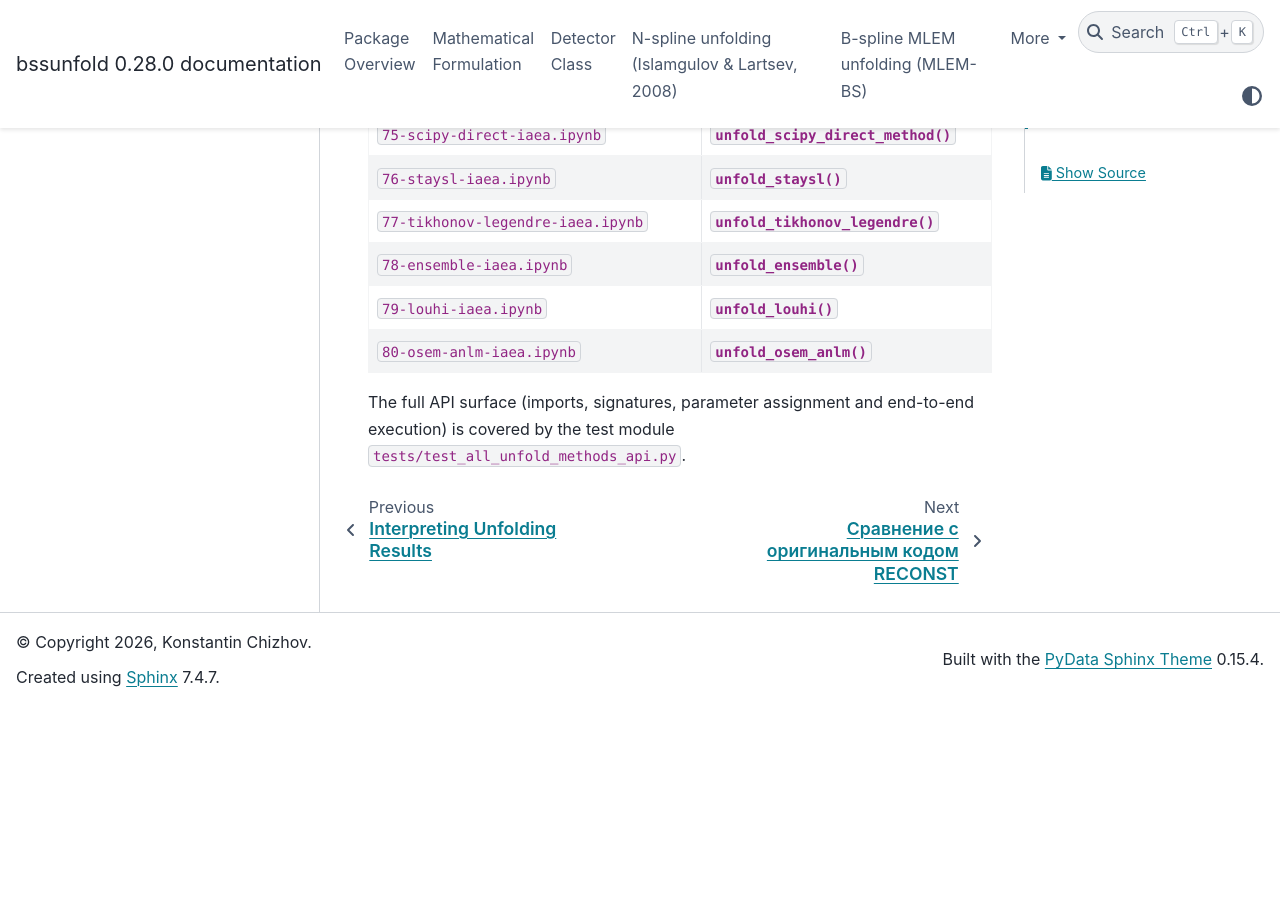
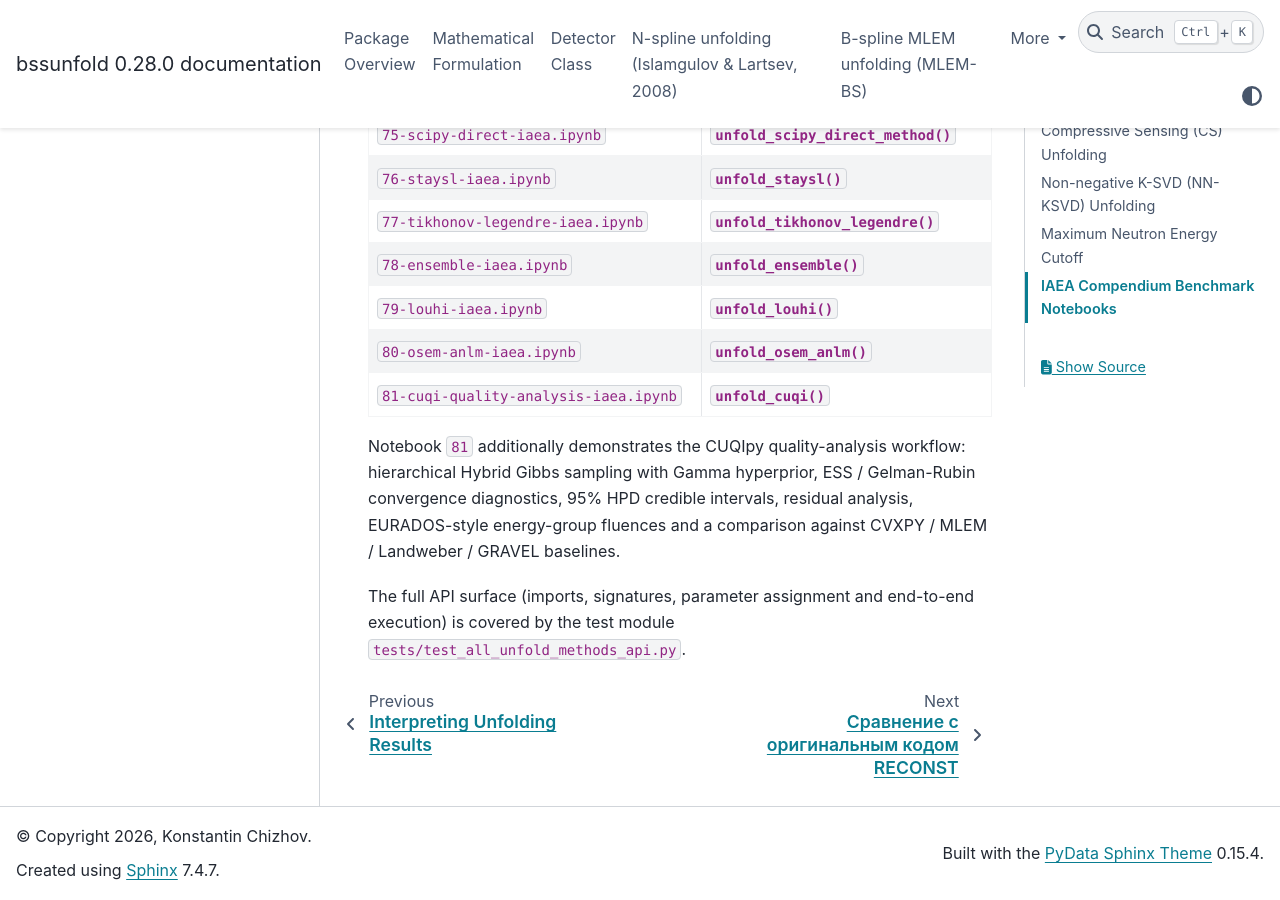
Before and after one commit to Radiationsafety/bssunfold, a Sphinx documentation site: the page built from docs/examples.rst, in a window 1280 px wide and 900 px high, scrolled down 8297 px. Built offline with Sphinx 7.4.7 and the PyData theme 0.15.4, drawn with Linux system fonts in a browser that asks for light colours; before the commit the page ends 9003 px from its top, so only the background shows below that; some of the changed text lies outside the part shown.

Commit message:
feat: CUQIpy quality-analysis example notebook (81-cuqi-quality-analysis-iaea)
Fixes the hanging cuqi quality-analysis notebook and adds it as example 81:
- cell 7: build the response matrix from detector.sensitivities
  (Detector has no response_matrix attribute -> AttributeError)
- cell 11: replace the unstable/heavy gibbs_nuts config (3000+1500 x 2
  chains of NUTS ~ tens of minutes, diverging fixed step size) with the
  hierarchical Hybrid Gibbs PCN sampler (4000+2000 x 2 chains, ~15 s)
  and a data-driven flat prior center x0 = sum(b)/sum(A)
- cell 13: robust ESS printing (cuqi compute_ess fallback -> NaN)
- cell 17: drop unsupported compare_spectra(labels=...) kwarg
- cell 24: dynamic 2x3 subplot grid (5 methods no longer IndexError)
Verified headless: 0 errors, r=0.889 / cos=0.905 vs the AmBe reference.

- tests/test_all_unfold_methods_api.py: register notebook 81 (skipped
  when the optional cuqi backend is missing)
- docs/examples.rst, README, CHANGELOG: notebook 81, 82 notebooks total
- .gitignore: exclude graphify-out/

```diff
--- a/docs/examples.rst
+++ b/docs/examples.rst
@@ -371,8 +371,9 @@ Each notebook follows the same template:
    ``comprehensive_score`` for each.
 
 Notebooks for the 23 methods that previously lacked a dedicated
-example (files ``56-…`` through ``78-…`` in ``examples/``), plus the
-LOUHI78 (``79-…``) and OSEM-ANLM (``80-…``) notebooks:
+example (files ``56-…`` through ``78-…`` in ``examples/``), the
+LOUHI78 (``79-…``) and OSEM-ANLM (``80-…``) benchmark notebooks, and
+the CUQIpy quality-analysis notebook (``81-…``):
 
 ==============================================================  ============================
 Notebook                                                         Method
@@ -402,7 +403,14 @@ Notebook                                                         Method
 ``78-ensemble-iaea.ipynb``                                      :meth:`~bssunfold.Detector.unfold_ensemble`
 ``79-louhi-iaea.ipynb``                                         :meth:`~bssunfold.Detector.unfold_louhi`
 ``80-osem-anlm-iaea.ipynb``                                     :meth:`~bssunfold.Detector.unfold_osem_anlm`
+``81-cuqi-quality-analysis-iaea.ipynb``                         :meth:`~bssunfold.Detector.unfold_cuqi`
 ==============================================================  ============================
+
+Notebook ``81`` additionally demonstrates the CUQIpy quality-analysis
+workflow: hierarchical Hybrid Gibbs sampling with Gamma hyperprior,
+ESS / Gelman-Rubin convergence diagnostics, 95% HPD credible intervals,
+residual analysis, EURADOS-style energy-group fluences and a comparison
+against CVXPY / MLEM / Landweber / GRAVEL baselines.
 
 The full API surface (imports, signatures, parameter assignment and
 end-to-end execution) is covered by the test module
```
Also changed, not shown: CHANGELOG.md (+6 -0 lines), README.md (+1 -1 lines), 3 other files.
